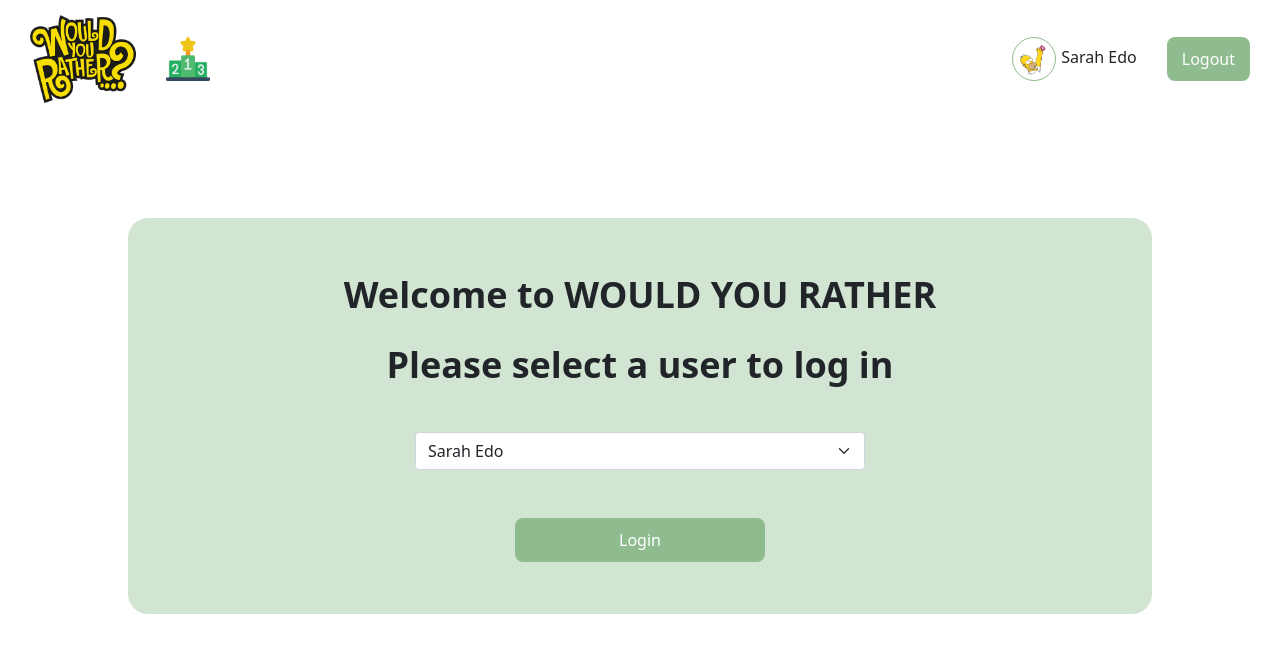
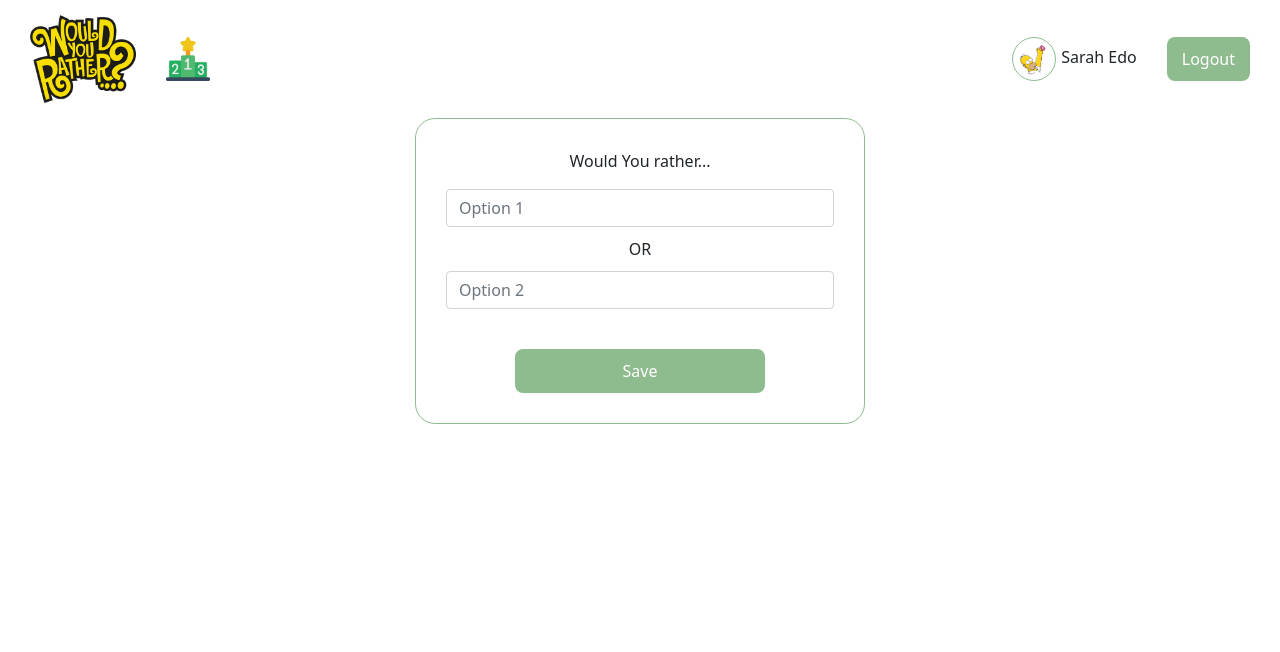
Before and after one commit to FatmaGamal/would-you-rather, a React (Create React App) app: page /add in a window 1280 px wide. Both pictures are taken after a click on the button "Login". Shown: the top 652 px of the page. Built offline with nearby package versions, Linux system fonts and the light colour scheme.

Commit message:
WYR / Add Question View (Not working)

```diff
--- a/src/actions/questions.js
+++ b/src/actions/questions.js
@@ -5,10 +5,34 @@ import {
     ANSWER_QUESTION
 } from './types';
 
+import {
+    _saveQuestion
+} from '../_DATA';
+
 export function getQuestions(questions) {
     return {
         type: GET_QUESTIONS,
         questions
+    }
+}
+
+export function addQuestion(question) {
+    return {
+        type: ADD_QUESTION,
+        question
+    }
+}
+
+export function handleAddQuestion(optionOneText, optionTwoText, authenticatedUser) {
+    return (dispatch) => {
+        //dispatch(showLoading();
+        return _saveQuestion({
+            optionOneText,
+            optionTwoText,
+            author: authenticatedUser
+        }).then(question => {
+            return dispatch(addQuestion(question))})
+        //.then(dispatch(hideLoading));
     }
 }
 
--- a/src/components/Add.css
+++ b/src/components/Add.css
@@ -1,15 +1,19 @@
-.login-form {
-    max-width: 450px;
+.add-question-form {
+    display: flex;
+    flex-direction: column;
+    align-items: center;
+    gap: 10px;
+}
+
+.question-card{
+    width: 450px;
     margin: auto;
-    margin: 40px auto;
+    border: 1px solid darkseagreen;
+    border-radius: 20px;
+    padding: 30px;
+    text-align: center;
 }
-.msg.login {
-    font-size: 36px;
+
+.action.submit-btn {
+    margin-top: 30px;
 }
-.action.submit-btn {
-    padding: 10px 5%;
-    min-width: 250px;
-}
-.action.submit-btn:hover {
-    background: black;
-}
--- a/src/components/Add.js
+++ b/src/components/Add.js
@@ -1,37 +1,61 @@
 import React from 'react';
 
 import { connect } from 'react-redux';
+import { handleAddQuestion } from './../actions/questions';
+
+
 import { Form, Button } from 'react-bootstrap'
 import './Add.css';
 
 class Add extends React.Component {
+    state = {
+        optionOne: '',
+        optionTwo: ''
+    }
+
+    handleOnInputChange = (e) => {
+        this.setState({
+            [e.target.name]: e.target.value
+        })
+    }
+
     handleSubmit = (e) => {
+        /* why isn't debugger showing me this correctly?! */
         e.preventDefault();
-        console.log('e', e)
+        if (this.state.optionOne.value && this.state.optionTwo.value) {
+            console.log('here')
+            debugger;
+            this.props.dispatch(handleAddQuestion(this.state.optionOne, this.state.optionTwo, this.props.authenticatedUser));
+            this.setState({
+                optionOne: '',
+                optionTwo: ''
+            });
+        }
     }
 
     render() {
-        return(
-        <div className="msg-container">
-            <div className="msg login">
-                <p>Welcome to WOULD YOU RATHER</p>
-                <p>Please select a user to log in</p>
-                <Form onSubmit={this.handleSubmit}>
-                    <Form.Select size="md" className="login-form">
-                        <option key="disabled" disabled>Choose a user to sign in</option>
-                        {Object.values(this.props.users).map(user => <option key={user.id} value={user.id}>{user.name}</option>)}
-                    </Form.Select>
-                    <Button className="action submit-btn" type="submit">
-                        Login
+        return (
+            <div className="container">
+                <div className="question-card">
+                <p>Would You rather...</p>
+                <Form className="add-question-form" onChange={(e) => this.handleOnInputChange(e)} onSubmit={this.handleSubmit}>
+                    <Form.Control size="md" type="text" name="optionOne" placeholder="Option 1" />
+                    <div className="text-center">OR</div>
+                    <Form.Control size="md" type="text" name="optionTwo" placeholder="Option 2" />
+                    <Button className="action submit-btn text-center" type="submit">
+                        Save
                     </Button>
                 </Form>
+                </div>
             </div>
-        </div>
         )
     }
 }
 
-function mapStateToProps({users}) {
-    return {users}
+function mapStateToProps({ users, authenticatedUser }) {
+    return {
+        users,
+        authenticatedUser
+    }
 }
 export default connect(mapStateToProps)(Add);
--- a/src/middlewares/index.js
+++ b/src/middlewares/index.js
@@ -2,7 +2,9 @@ import thunk from 'redux-thunk'
 import logger from './logger'
 import { applyMiddleware, compose } from 'redux'
 
-export default compose(
-    applyMiddleware(thunk/* , logger */),
+/* export default compose(
+    applyMiddleware(thunk, logger),
     window.__REDUX_DEVTOOLS_EXTENSION__ && window.__REDUX_DEVTOOLS_EXTENSION__()
-)
+) */
+
+export default applyMiddleware(thunk/* , logger */)
--- a/src/reducers/questions.js
+++ b/src/reducers/questions.js
@@ -1,5 +1,8 @@
 import {
-    GET_QUESTIONS
+    GET_QUESTIONS,
+    ADD_QUESTION,
+    GET_QUESTION,
+    ANSWER_QUESTION
 } from './../actions/types';
 
 export default function questions(state = {}, action) {
@@ -9,6 +12,14 @@ export default function questions(state = {}, action) {
                 ...state,
                 ...action.questions
             }
+        case ADD_QUESTION:
+            const {question} = action;
+            questions = {
+                ...state,
+                [question.id]: question
+              }
+              console.log('updates questions', questions);
+            return (questions);
         default:
             return state
     }
--- a/src/reducers/users.js
+++ b/src/reducers/users.js
@@ -1,5 +1,6 @@
 import {
-    GET_USERS
+    GET_USERS,
+    ADD_QUESTION
 } from './../actions/types';
 
 export default function users(state = {}, action) {
@@ -9,6 +10,20 @@ export default function users(state = {}, action) {
                 ...state,
                 ...action.users
             }
+        case ADD_QUESTION:
+            const {question} = action;
+            users = {
+                ...state,
+                [question.author]: {
+                    questions : state[question.author].questions.concat([question.id])
+                    /* TODO: why isn't this working ?! it gives a red line here in VSCode */
+                    /* {
+                        ...users[users.id].questions,
+                        [question.id]
+                    } */
+                }
+            }
+            return (users);
         default:
             return state
     }
```
